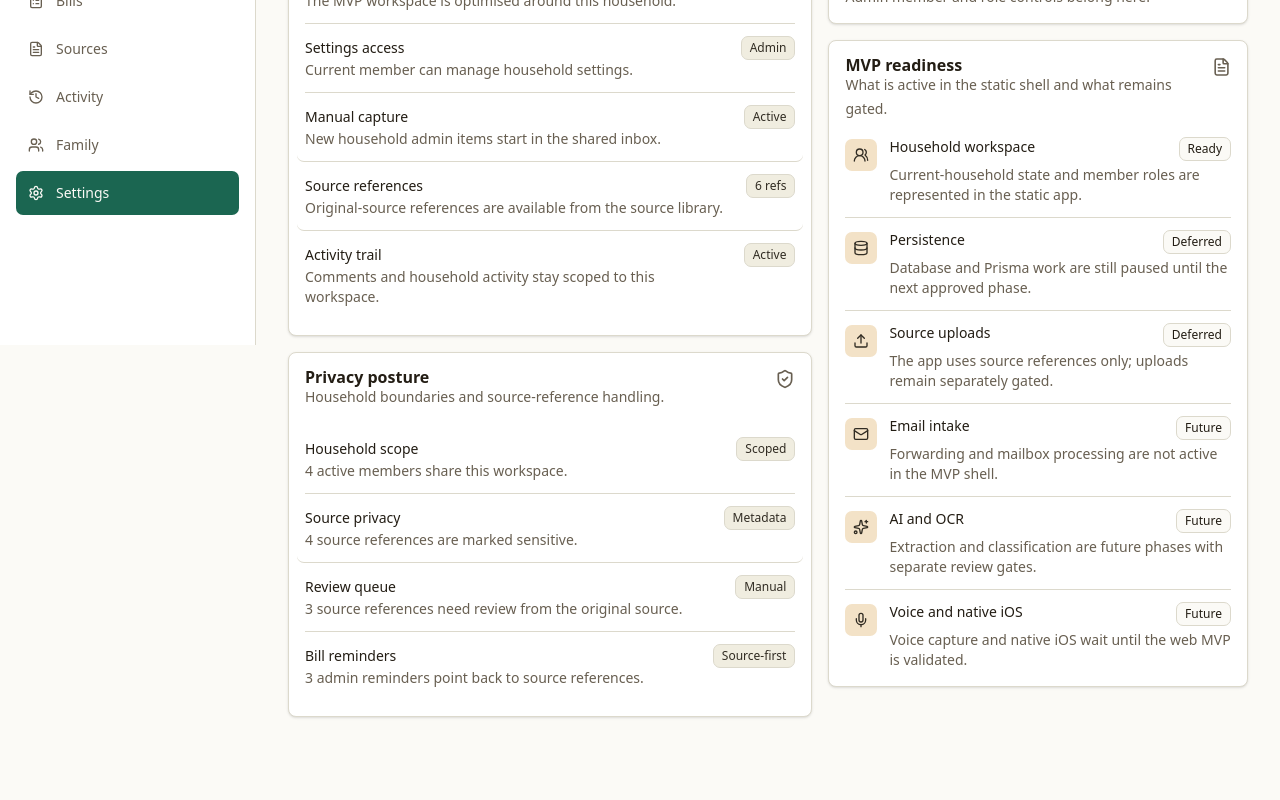
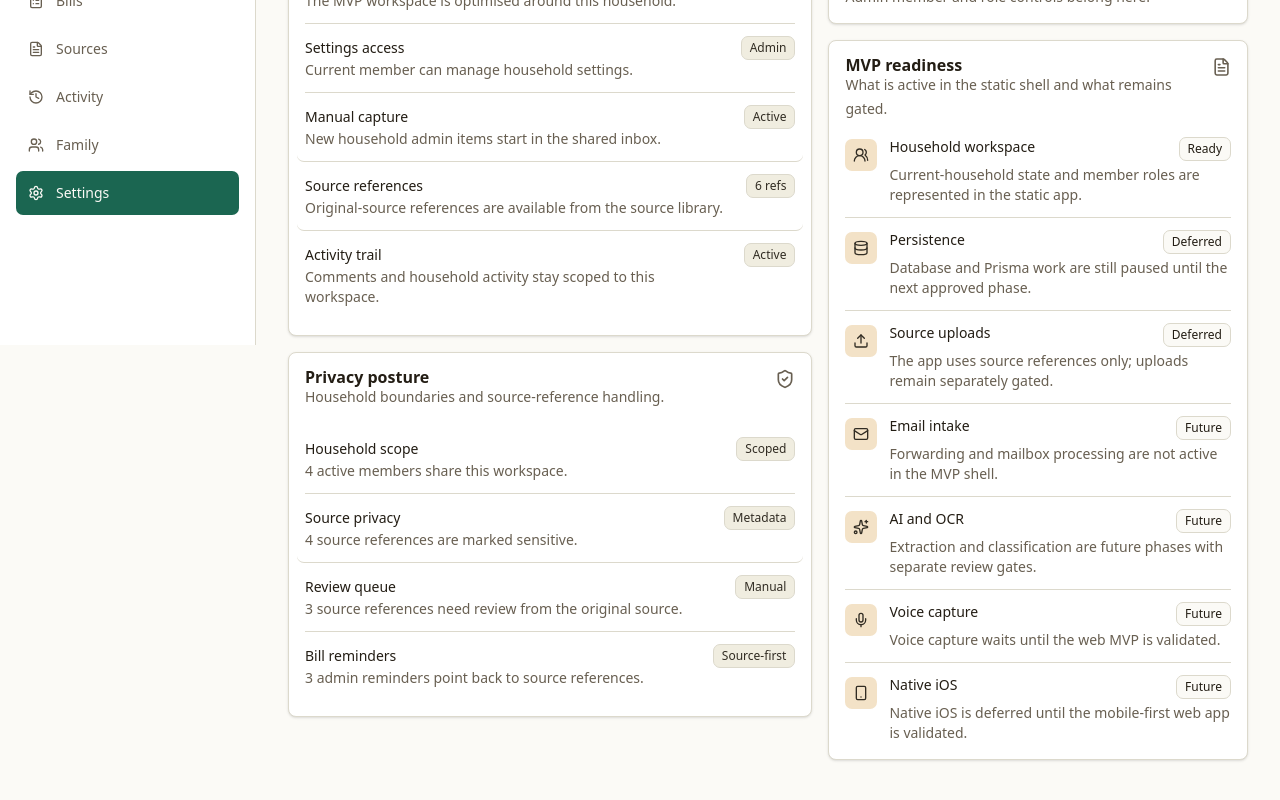
Before and after one commit to LatinMaestro/Life-Admin, a Next.js app: page /settings in a window 1280 px wide. Shown: the part 455-1255 px from the top of the page. Before the commit the page ends 1212 px from the top, so only its background shows below. Built offline with nearby package versions, Linux system fonts and the light colour scheme.

Commit message:
Tidy static settings readiness indicators

```diff
--- a/src/app/settings/page.tsx
+++ b/src/app/settings/page.tsx
@@ -52,7 +52,8 @@ export default function SettingsPage() {
     { title: "Source uploads", detail: "The app uses source references only; uploads remain separately gated.", status: "Deferred", icon: Upload },
     { title: "Email intake", detail: "Forwarding and mailbox processing are not active in the MVP shell.", status: "Future", icon: Mail },
     { title: "AI and OCR", detail: "Extraction and classification are future phases with separate review gates.", status: "Future", icon: Sparkles },
-    { title: "Voice and native iOS", detail: "Voice capture and native iOS wait until the web MVP is validated.", status: "Future", icon: Smartphone },
+    { title: "Voice capture", detail: "Voice capture waits until the web MVP is validated.", status: "Future", icon: Mic },
+    { title: "Native iOS", detail: "Native iOS is deferred until the mobile-first web app is validated.", status: "Future", icon: Smartphone },
   ];
 
   return (
@@ -139,7 +140,7 @@ export default function SettingsPage() {
             </CardHeader>
             <CardContent>
               {readinessItems.map((item) => {
-                const Icon = item.icon === Smartphone ? Mic : item.icon;
+                const Icon = item.icon;
 
                 return (
                   <div key={item.title} className="flex gap-3 border-b py-3 last:border-b-0 last:pb-0 first:pt-0">
```
